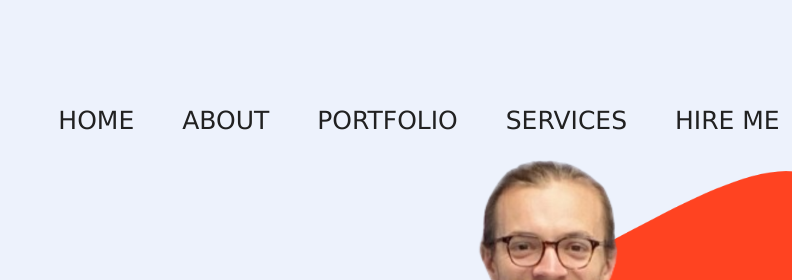
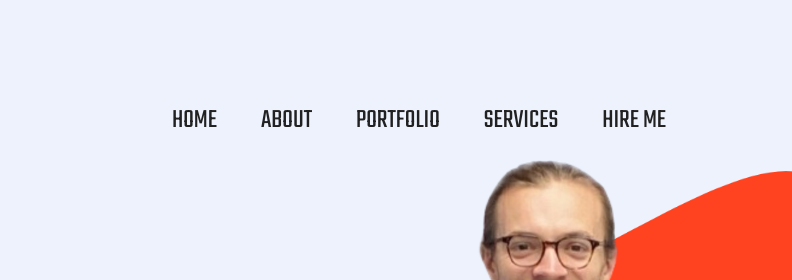
Before and after one commit to KiritoCalgeta/personalwebsite, a plain HTML site: page index.html in a window 1280 px wide. Shown: the top 280 px of the page, 306-1098 px from the left. Drawn offline with Linux system fonts and the light colour scheme.

Commit message:
Changes to font

```diff
--- a/index.html
+++ b/index.html
@@ -3,6 +3,9 @@
     <title>Portfolio Website</title>
     <link rel="stylesheet" href="style.css">
     <link rel="stylesheet" href="https://cdnjs.cloudflare.com/ajax/libs/font-awesome/6.5.2/css/all.min.css">
+    <link rel="preconnect" href="https://fonts.googleapis.com">
+    <link rel="preconnect" href="https://fonts.gstatic.com" crossorigin>
+    <link href="https://fonts.googleapis.com/css2?family=Teko:wght@300..700&display=swap" rel="stylesheet">
 </head>
 <body>
     <div class="hero">
--- a/style.css
+++ b/style.css
@@ -1,6 +1,7 @@
 *{
     margin: 0;
     padding: 0;
+
 }
 
 :root{
@@ -25,8 +26,8 @@
 nav ul{
     flex: 1;
     text-align: center;
-    font-family: Verdana, Geneva, Tahoma, sans-serif;
-    font-size: 25px;
+    font-family: "Teko", sans-serif;
+    font-size: 27px;
 }
 
 
@@ -34,7 +35,7 @@ nav ul{
     height: 100vh;
     width: 100%;
     background: var(--primary-color);
-    font-family: sans-serif;
+    font-family: teko;
     position: relative;
 }
 
```
